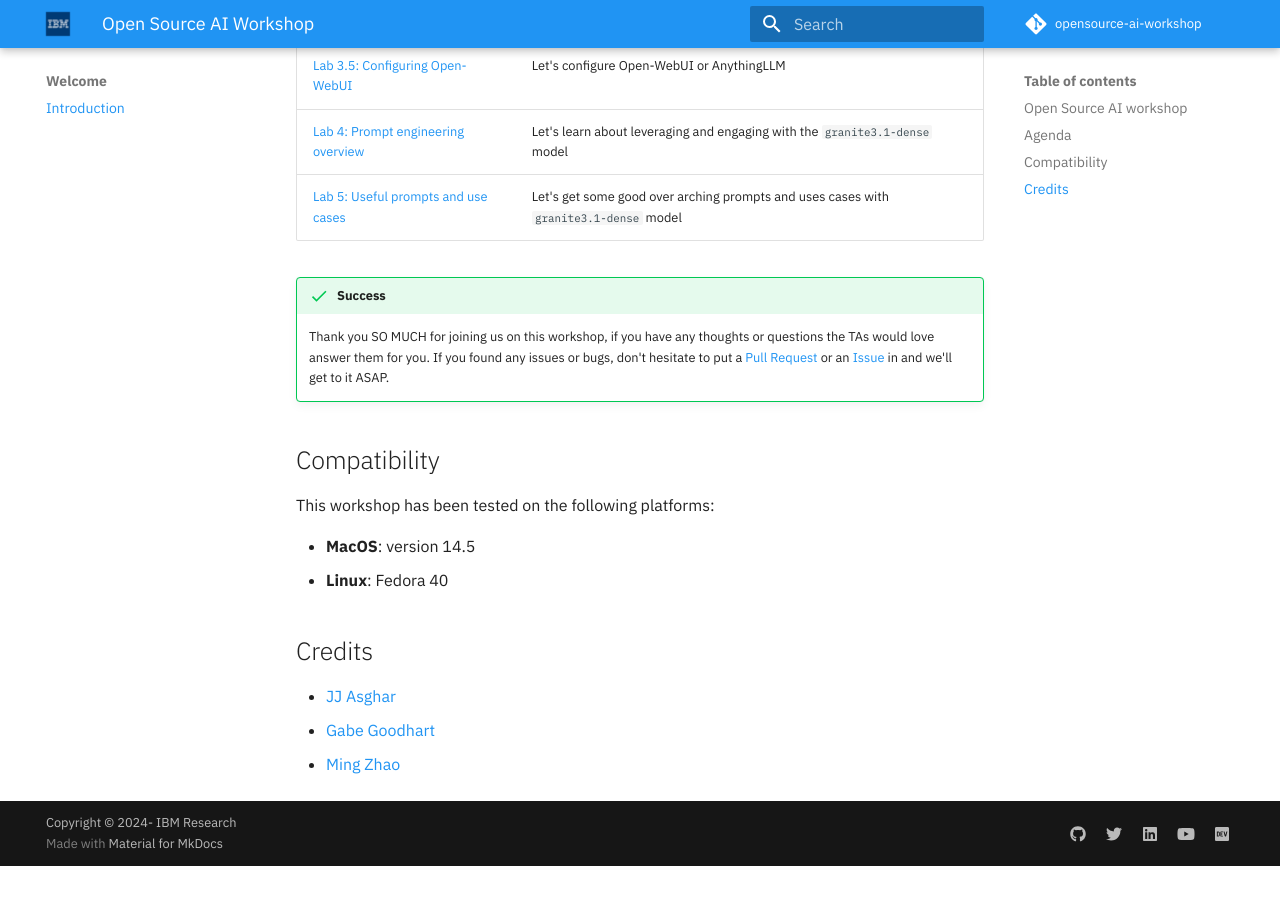
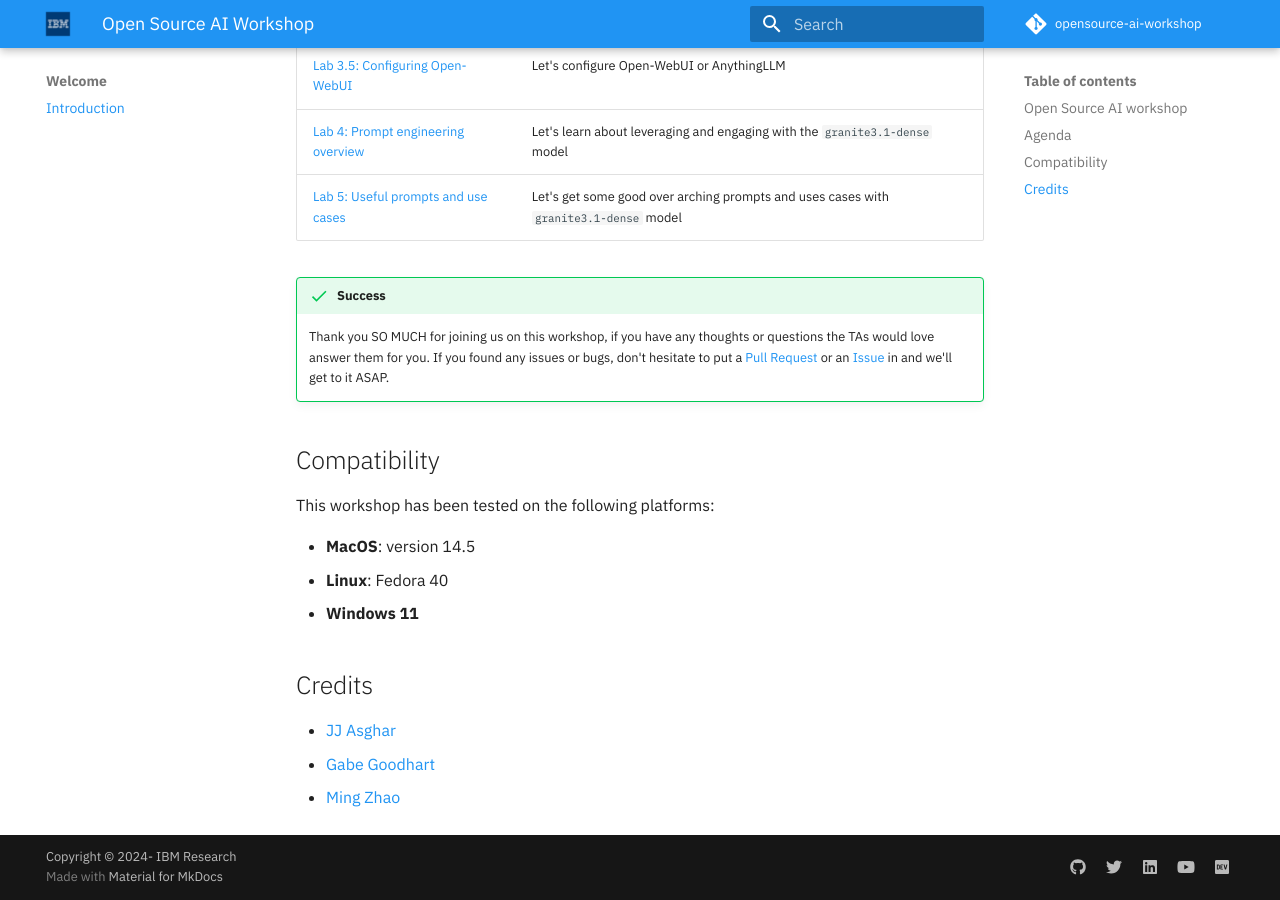
Before and after one commit to IBM/opensource-ai-workshop, an MkDocs documentation site: the page built from docs/README.md, in a window 1280 px wide and 900 px high, scrolled down 1026 px. Built offline with MkDocs 1.6.1 and Material for MkDocs 9.7.7, drawn with Linux system fonts in a browser that asks for light colours; comment, search, counter and statistics services are not loaded; before the commit the page ends 1892 px from its top, so only the background shows below that.

Commit message:
Update README.md
Works on windows 11

```diff
--- a/docs/README.md
+++ b/docs/README.md
@@ -52,6 +52,7 @@
 
 * **MacOS**: version 14.5
 * **Linux**: Fedora 40
+* **Windows 11**
 
 ## Credits
 
```
